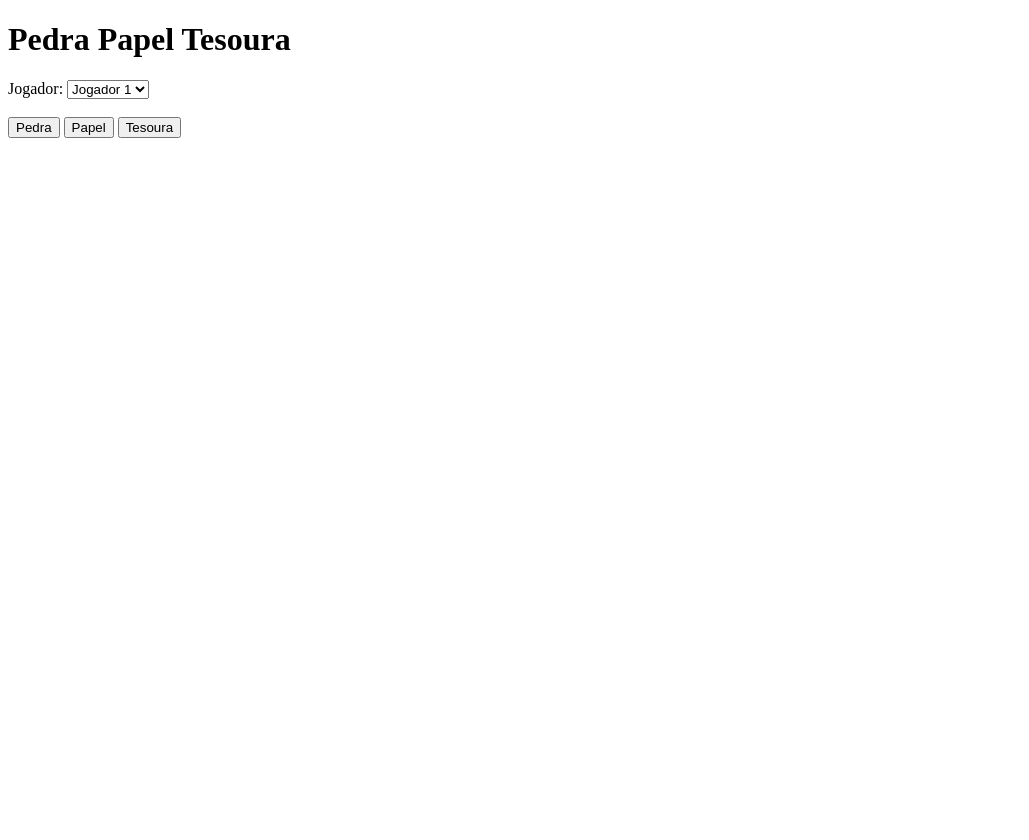
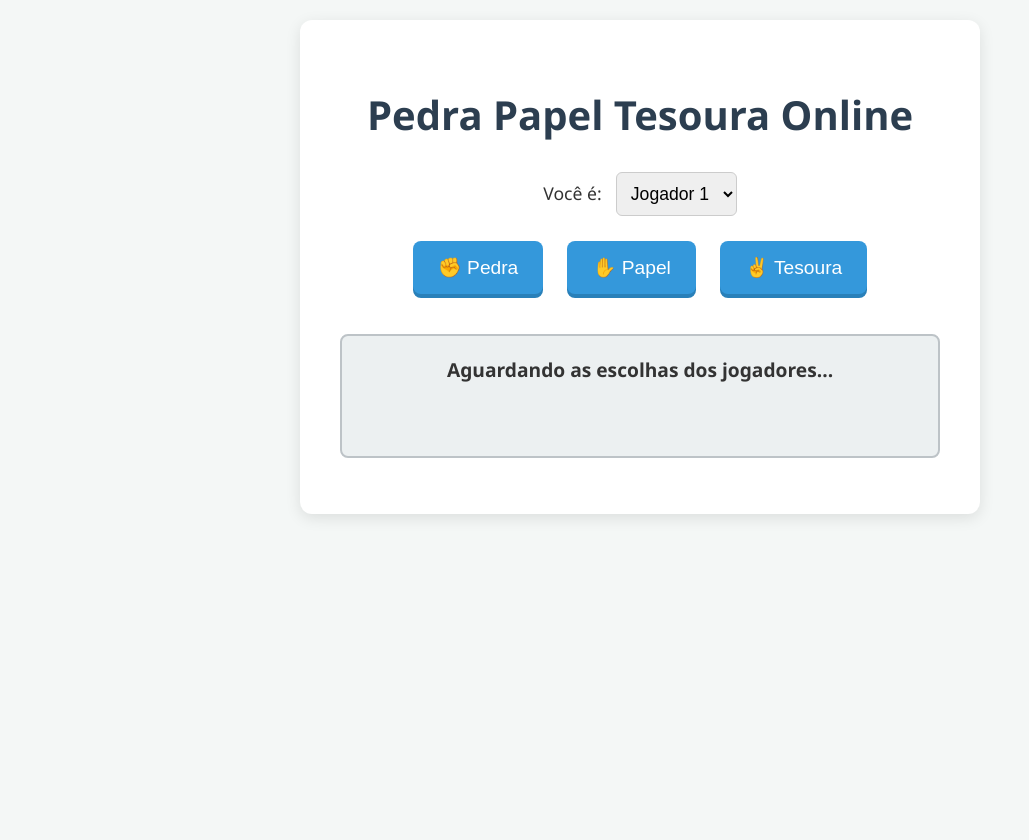
Before and after one commit to richardsoapsoup/pedra_papel_tesoura_online, a Flask app: page / in a window 1280 px wide. Shown: the whole page, without its empty margins (0-1029 px from the left). Before the commit the page ends 138 px from the top, so only its background shows below. Run offline with Flask 3, Linux system fonts and the light colour scheme; some libraries are stand-ins or nearby versions.

Commit message:
mais bonito

```diff
--- a/templates/index.html
+++ b/templates/index.html
@@ -1,24 +1,108 @@
 <!DOCTYPE html>
-<html>
+<html lang="pt-br">
 <head>
-  <title>Jogo em tempo real</title>
+    <meta charset="UTF-8">
+    <meta name="viewport" content="width=device-width, initial-scale=1.0">
+    <title>Pedra Papel Tesoura Online</title>
     <script src="https://cdn.socket.io/4.7.2/socket.io.min.js"></script>
+    <style>
+
+        body {
+            font-family: 'Segoe UI', Tahoma, Geneva, Verdana, sans-serif;
+            background-color: #f4f7f6;
+            color: #333;
+            display: flex;
+            flex-direction: column;
+            align-items: center;
+            padding: 20px;
+            min-height: 100vh;
+            margin: 0;
+            text-align: center;
+        }
+
+        .container {
+            background-color: #fff;
+            padding: 40px;
+            border-radius: 12px;
+            box-shadow: 0 4px 15px rgba(0, 0, 0, 0.1);
+            width: 90%;
+            max-width: 600px;
+        }
+
+        h1 {
+            color: #2c3e50;
+            margin-bottom: 30px;
+            font-size: 2.5em;
+        }
+
+        label, select {
+            font-size: 1.1em;
+            margin-bottom: 15px;
+        }
+
+        select {
+            padding: 10px;
+            border-radius: 6px;
+            border: 1px solid #ccc;
+            margin-left: 10px;
+            cursor: pointer;
+        }
+
+        .botoes-escolha button {
+            background-color: #3498db;
+            color: white;
+            border: none;
+            padding: 15px 25px;
+            margin: 10px;
+            border-radius: 8px;
+            cursor: pointer;
+            font-size: 1.2em;
+            transition: background-color 0.3s ease, transform 0.1s ease;
+            box-shadow: 0 4px #2980b9;
+        }
+
+        .botoes-escolha button:hover {
+            background-color: #2980b9;
+        }
+
+        .botoes-escolha button:active {
+            background-color: #2471a3;
+            box-shadow: 0 2px #1f618d;
+            transform: translateY(2px);
+        }
+
+        #resultado {
+            margin-top: 30px;
+            padding: 20px;
+            border: 2px solid #bdc3c7;
+            border-radius: 8px;
+            min-height: 80px;
+            font-size: 1.2em;
+            white-space: pre-line;
+            background-color: #ecf0f1;
+        }
+    </style>
 </head>
 <body>
-  <h1>Pedra Papel Tesoura</h1>
+    <div class="container">
+        <h1>Pedra Papel Tesoura Online</h1>
 
-  <label for="jogador">Jogador:</label>
+        <div class="selecao-jogador">
+            <label for="jogador">Você é:</label>
             <select id="jogador">
                 <option value="jogador1">Jogador 1</option>
                 <option value="jogador2">Jogador 2</option>
             </select>
+        </div>
 
-  <br><br>
-  <button onclick="enviarEscolha('pedra')">Pedra</button>
-  <button onclick="enviarEscolha('papel')">Papel</button>
-  <button onclick="enviarEscolha('tesoura')">Tesoura</button>
+        <div class="botoes-escolha">
+            <button onclick="enviarEscolha('pedra')">✊ Pedra</button>
+            <button onclick="enviarEscolha('papel')">✋ Papel</button>
+            <button onclick="enviarEscolha('tesoura')">✌️ Tesoura</button>
+        </div>
 
-  <h2 id="resultado"></h2>
+        <h2 id="resultado">Aguardando as escolhas dos jogadores...</h2>
+    </div>
 
     <script>
         const socket = io();
@@ -26,11 +110,18 @@
         function enviarEscolha(escolha) {
             const jogador = document.getElementById("jogador").value;
             socket.emit('escolha', { jogador, escolha });
+
+            document.getElementById("resultado").innerText =
+                `Você (${jogador}) escolheu ${escolha}. Aguardando o outro jogador...`;
         }
 
         socket.on('resultado', function(data) {
-      document.getElementById("resultado").innerText =
-        `Jogador 1 escolheu: ${data.jogador1} | Jogador 2 escolheu: ${data.jogador2}\nResultado: ${data.resultado}`;
+            document.getElementById("resultado").innerHTML =
+                `<strong>Jogador 1</strong> escolheu: ${data.jogador1} <br>
+                 <strong>Jogador 2</strong> escolheu: ${data.jogador2} <br><br>
+                 <span style="font-size: 1.4em; color: ${data.resultado.includes('venceu') ? '#27ae60' : data.resultado.includes('Empate') ? '#f39c12' : '#c0392b'}">
+                    ${data.resultado}
+                 </span>`;
         });
     </script>
 </body>
```
Lines whose indentation alone changed are shown as unchanged.
